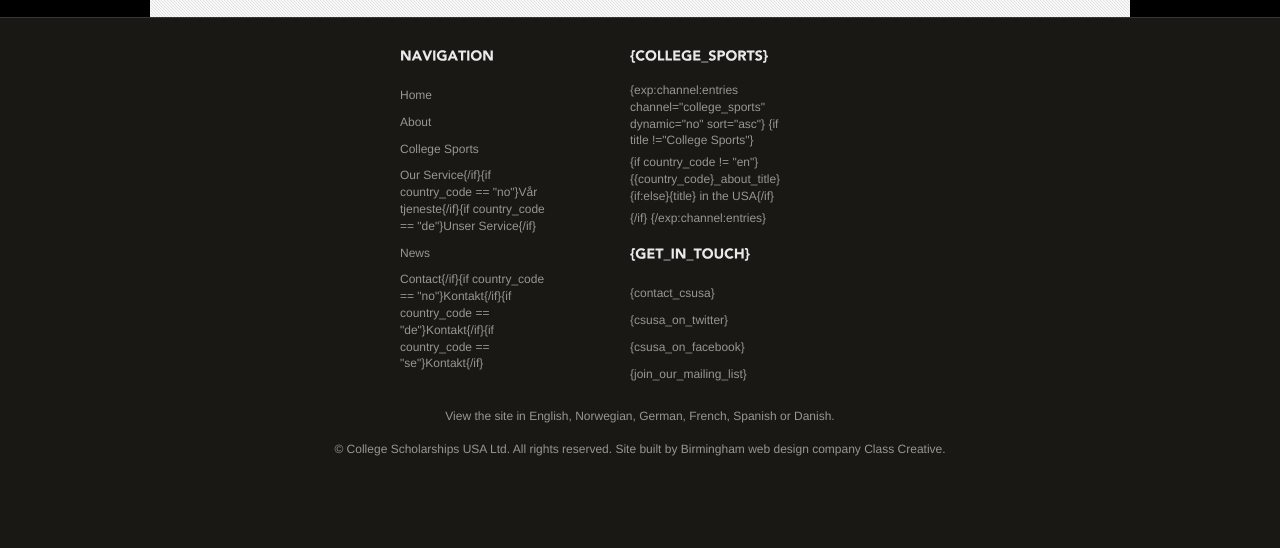
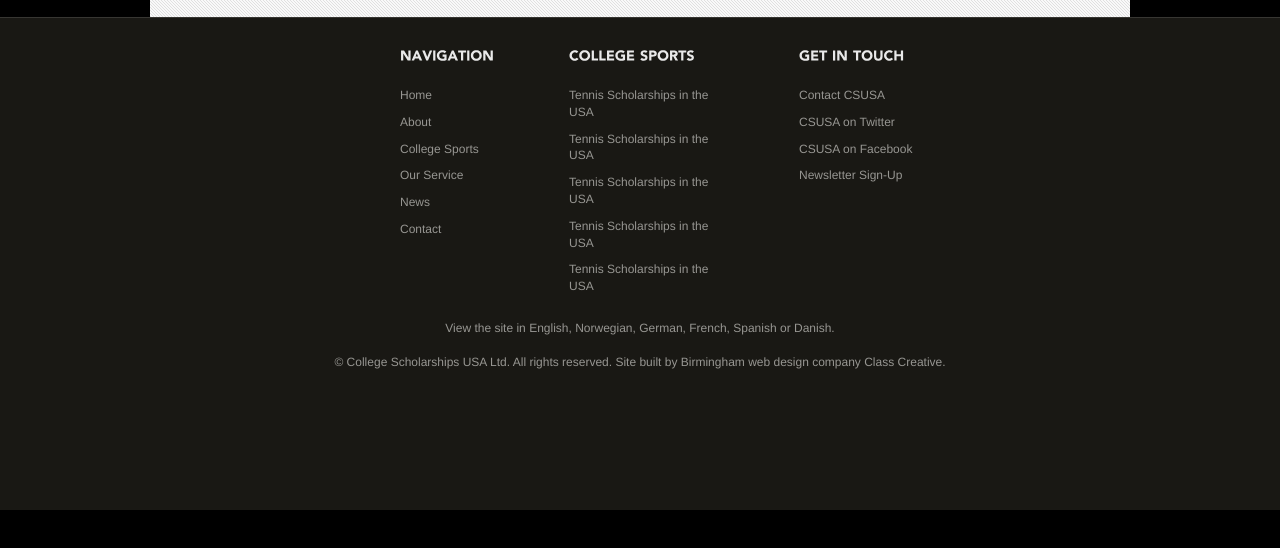
Before and after one commit to pcuervo/csusa, a plain HTML site: page index.html in a window 1280 px wide. Shown: the part 1760-2308 px from the top of the page. After the commit the page ends 2270 px from the top, so only its background shows below. Drawn offline with nearby package versions, Linux system fonts and the light colour scheme; files whose address does not match are found by name.

Commit message:
indentaciones

```diff
--- a/index.html
+++ b/index.html
@@ -246,7 +246,8 @@
 			<div id="carouselnav">
 				<ul>
 					<li class="endl 1"><a href="#" rel="soccer" class="">1</a></li><li class="2"><a href="#" rel="golf">2</a></li><li class="3"><a href="#" rel="tennis">3</a></li><li class="4"><a href="#" rel="bball">4</a></li><li class="endr 5"><a href="#" rel="stadium">5</a></li>
-				</ul></div>
+				</ul>
+			</div>
 		</div>
 
 		<div class="wrapper padHome">
@@ -313,7 +314,6 @@
 							</li>
 						</ul>
 					</div>
-						</div>
 					<div class="content-left rounded top">
 						<h2>American College Sports</h2>
 						<p>American university sports (referred to as college sports) is a fantastic way of combining education with high-level sports whilst getting university funded by: </p>
@@ -344,13 +344,16 @@
 							<img src="http://www.collegescholarshipsusa.com/images/site-design/homelogo_other.jpg" width="75" height="85" style="border: 0;" alt="Other sports scholarships">
 						</a>
 					</div>
+
+				</div>
+
 				<div class="content rounded clearfix top" id="cyclePartners">
 					<img src="images/partners_home.jpg" />
 					<img src="images/partners_home2.jpg"/>
 					<img src="images/partners_home3.jpg"/>
 				</div>
-					</div>
-				</div>
+			</div><!-- main -->
+		</div><!-- wrapper padHome -->
 
 		<div class="footer clearfix">
 			<div class="footerWrapper">
@@ -360,34 +363,31 @@
 						<li><a href="#">Home</a></li>
 						<li><a href="#about">About</a></li>
 						<li><a href="#college-sports">College Sports</a></li>
-
-<li><a href="#our-service">Our Service{/if}{if country_code == "no"}Vår tjeneste{/if}{if country_code == "de"}Unser Service{/if}</a></li>
-
+						<li><a href="#our-service">Our Service</a></li>
 						<li><a href="#news">News</a></li>
-
-<li><a href="#contact">Contact{/if}{if country_code == "no"}Kontakt{/if}{if country_code == "de"}Kontakt{/if}{if country_code == "se"}Kontakt{/if}</a></li>
+						<li><a href="#contact">Contact</a></li>
 
 					</ul>
 				</div>
 
 				<div class="footerCol">
-<h4>{college_sports}</h4>
+					<h4>College Sports</h4>
 					<ul>
-{exp:channel:entries channel="college_sports" dynamic="no" sort="asc"}
-{if title !="College Sports"}
-	<li><a href="{if country_code != "en"}/{country_code}{/if}/{if title !="College Sports"}college-sports/{/if}{url_title}" {if segment_1==url_title && segment_2 ==""}class="active"{/if}{if segment_2==url_title}class="active"{/if}>{if country_code != "en"}{{country_code}_about_title}{if:else}{title} in the USA{/if}</a></li>
-{/if}
-{/exp:channel:entries}
+						<li><a href="#">Tennis Scholarships in the USA</a></li>
+						<li><a href="#">Tennis Scholarships in the USA</a></li>
+						<li><a href="#">Tennis Scholarships in the USA</a></li>
+						<li><a href="#">Tennis Scholarships in the USA</a></li>
+						<li><a href="#">Tennis Scholarships in the USA</a></li>
 					</ul>
 				</div>
 
 				<div class="footerCol">
-<h4>{get_in_touch}</h4>
+					<h4>Get in Touch</h4>
 					<ul>
-<li><a href="{if country_code != "en"}/{country_code}{/if}/contact">{contact_csusa}</a></li>
-<li><a href="http://twitter.com/CSUSA_tweets">{csusa_on_twitter}</a></li>
-<li><a href="http://www.facebook.com/collegescholarshipsusa">{csusa_on_facebook}</a></li>
-<li><a href="/ajax/{country_code}_mailing-list" class="mailingList" title="Sign-up to the CSUSA mailing list">{join_our_mailing_list}</a></li>
+						<li><a href="/contact">Contact CSUSA</a></li>
+						<li><a href="http://twitter.com/CSUSA_tweets">CSUSA on Twitter</a></li>
+						<li><a href="http://www.facebook.com/collegescholarshipsusa">CSUSA on Facebook</a></li>
+						<li><a href="#" class="mailingList" title="Sign-up to the CSUSA mailing list">Newsletter Sign-Up</a></li>
 					</ul>
 				</div>
 
```
Lines whose indentation alone changed are shown as unchanged.
